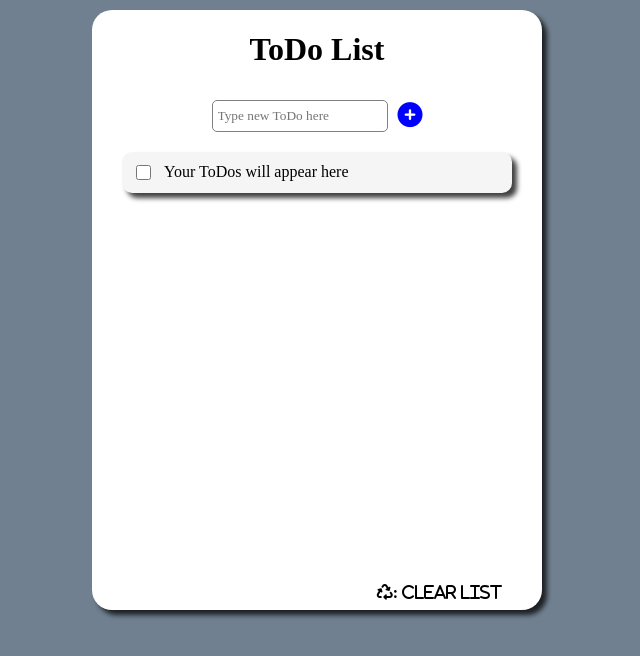
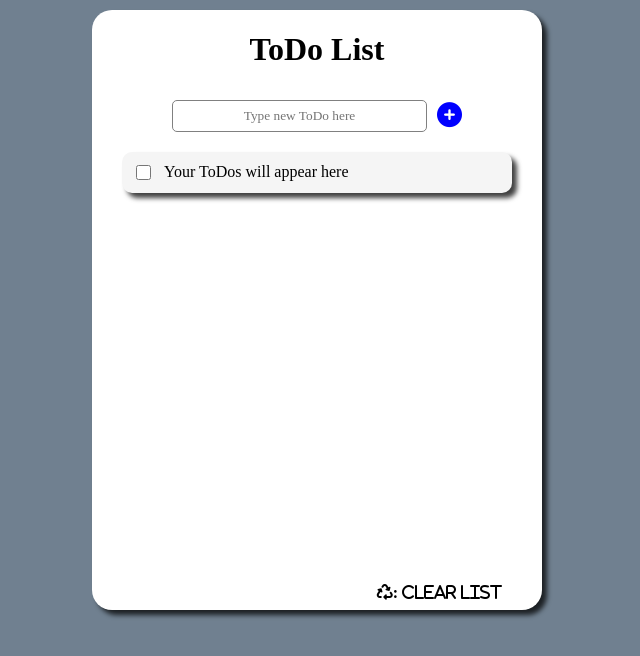
Before and after one commit to DannyVogel/my-todolist, a React (Vite) app: page / in a window 1280 px wide. Shown: the top 656 px of the page, without its empty margins (323-963 px from the left). Built offline with nearby package versions, Linux system fonts and the light colour scheme; a web font is replaced by a local one.

Commit message:
clean up CSS, add style to input placeholder

```diff
--- a/src/App.css
+++ b/src/App.css
@@ -7,11 +7,6 @@
 
 body {
   margin: 0;
-}
-
-#root {
-  height: 100vh;
-  padding-top: 10px;
   background-color: slategray;
 }
 
@@ -24,8 +19,8 @@ body {
   min-width: 300px;
   max-width: 450px;
   min-height: 600px;
-  margin: auto;
-  padding: 0px 30px;
+  margin: 10px auto;
+  padding: 0 30px;
   box-shadow: 5px 5px 5px 0px rgba(0,0,0,0.75);
   -webkit-box-shadow: 5px 5px 5px 0px rgba(0,0,0,0.75);
   -moz-box-shadow: 5px 5px 5px 0px rgba(0,0,0,0.75);
@@ -38,7 +33,7 @@ body {
 }
 
 .newtask {
-  margin: 0 auto;
+  margin: 0 40px;
   display: flex;
   justify-self: center;
   align-items: center;
@@ -50,6 +45,15 @@ body {
   border: 1px solid gray;
   padding: 5px;
   line-height: 20px;
+  width: 100%;
+}
+
+.newtaskinput::placeholder {
+  text-align: center;
+}
+
+.newtaskinput:focus::placeholder {
+  color: transparent;
 }
 
 .newtaskbutton {
```
